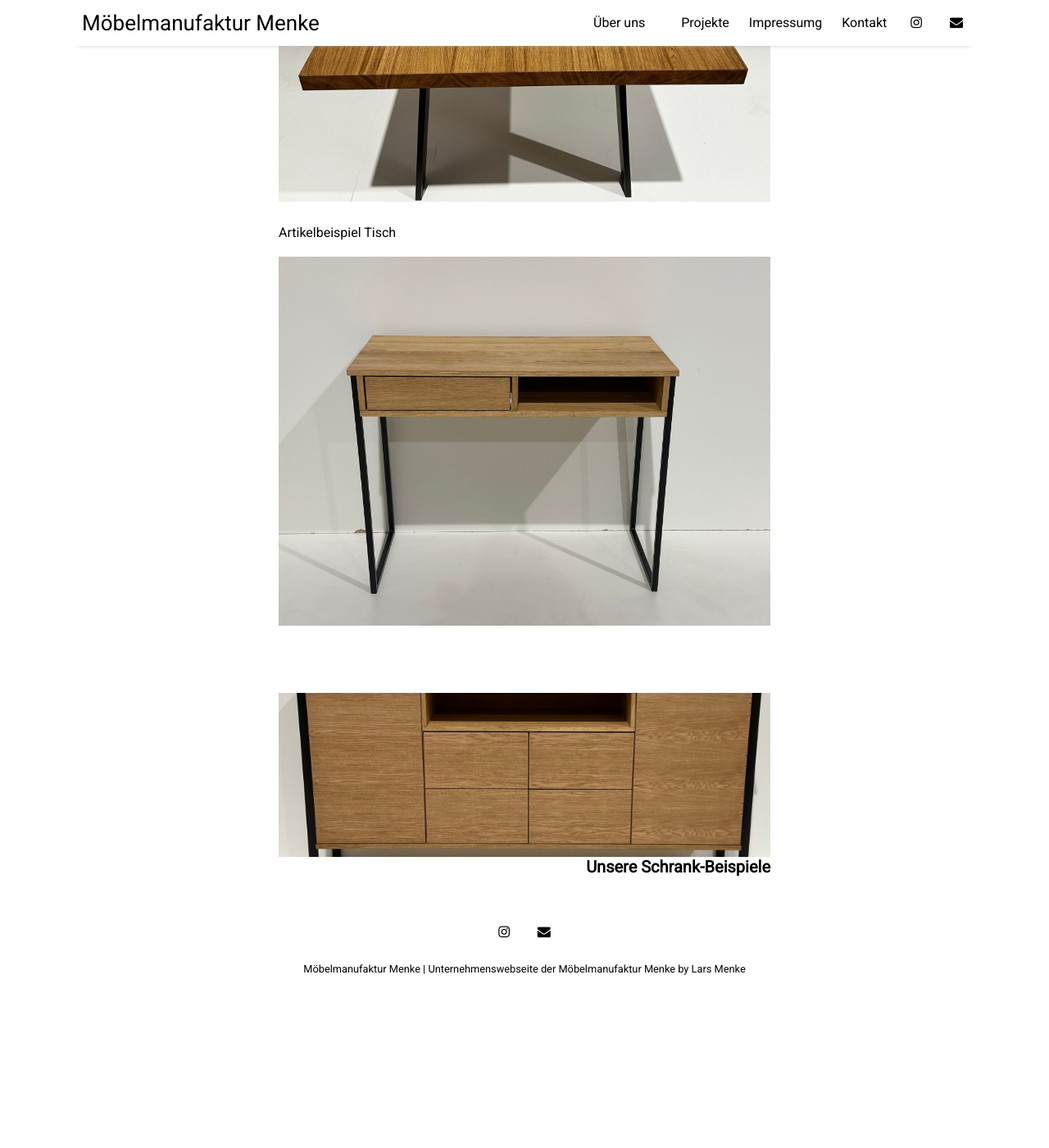
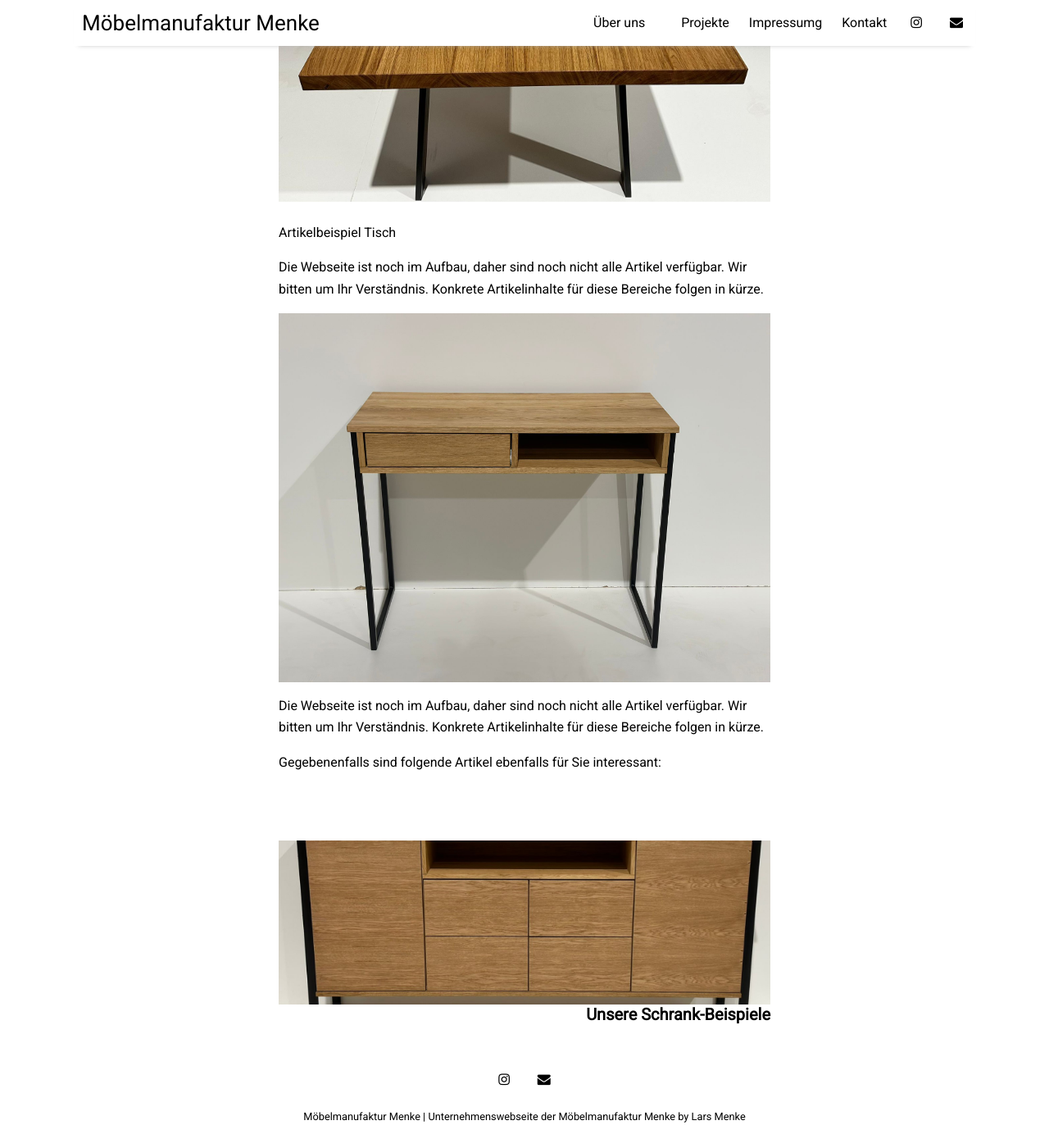
Before and after one commit to MoebelmanufakturMenke/Homepage, a Jekyll site: the page built from _posts/2023-11-25-tisch.md, in a window 1280 px wide and 1400 px high, scrolled down 511 px. Shown: the whole window at 82% size. Built offline with Jekyll 4.4.1, drawn with Linux system fonts in a browser that asks for light colours; nearby versions of some CDN libraries; before the commit the page ends 1731 px from its top, so only the background shows below that.

Commit message:
Test -- Bilder in _posts V1.3

```diff
--- a/_posts/2023-11-25-tisch.md
+++ b/_posts/2023-11-25-tisch.md
@@ -2,11 +2,19 @@
 layout: post
 title: "Unsere Tisch-Beispiele"
 author: "Lars Menke"
-categories: facts
+categories: documentation
 tags: [documentation]
 image: tisch_1.jpg
 ---
 
 Artikelbeispiel Tisch
 
+Die Webseite ist noch im Aufbau, daher sind noch nicht alle Artikel verfügbar. Wir bitten um Ihr Verständnis.
+Konkrete Artikelinhalte für diese Bereiche folgen in kürze.
+
 ![stehtisch_1]({{ site.github.url }}/assets/img/stehtisch_1.jpg)
+
+Die Webseite ist noch im Aufbau, daher sind noch nicht alle Artikel verfügbar. Wir bitten um Ihr Verständnis.
+Konkrete Artikelinhalte für diese Bereiche folgen in kürze.
+
+Gegebenenfalls sind folgende Artikel ebenfalls für Sie interessant:
```
Also changed, not shown: _posts/2023-11-25-besonderes.md (+9 -1 lines), _posts/2023-11-25-schrank.md (+11 -1 lines), pages/us.md (+4 -0 lines).
